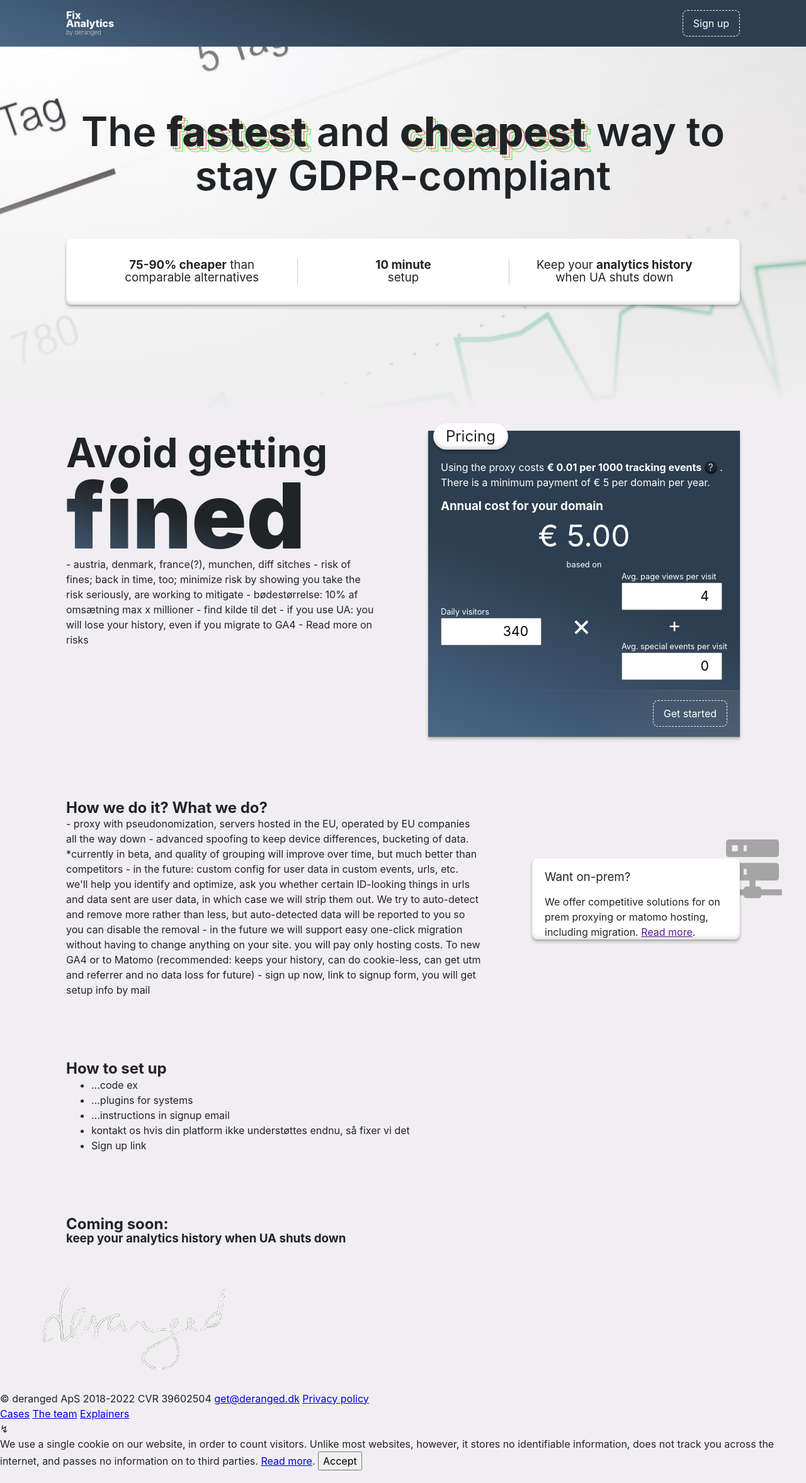
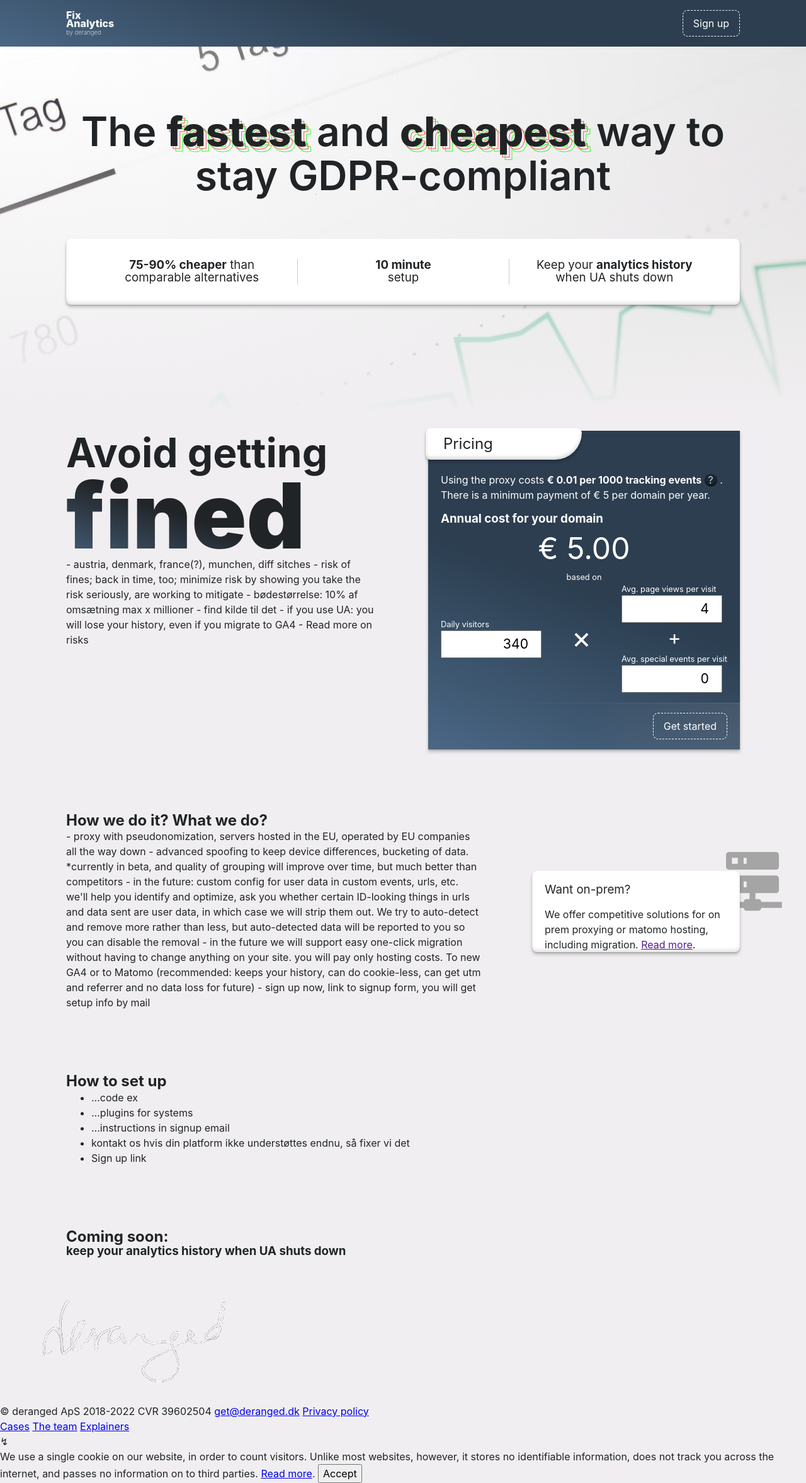
Before and after one commit to derangeddk/deranged.dk, a Jekyll site: the page built from fix-analytics/index.html, in a window 1280 px wide. Shown: the whole page at 63% size. Built offline with Jekyll 4.4.1, drawn with Linux system fonts in a browser that asks for light colours.

Commit message:
Improved dark card header

```diff
--- a/_sass/fix-analytics/card.scss
+++ b/_sass/fix-analytics/card.scss
@@ -58,11 +58,13 @@
         background: white;
         box-shadow: $overlay-shadow, 0 -4px 5px rgba(0,0,0,0.15) inset;
         color: $font-off-black;
-        padding: 0.5rem 1.25rem;
-        border-radius: 3rem;
-        margin-top: -0.75rem;
-        margin-left: 0.5rem;
-        margin-bottom: 1rem;
+        padding: 0.75rem 1.75rem;
+        padding-right: 3.5rem;
+        border-radius: $border-radius $border-radius 3rem $border-radius;
+        margin-top: -0.25rem;
+        margin-left: -0.25rem;
+        margin-bottom: 1.25rem;
+        min-width: 50%;
     }
 
     .card__actions {
```
